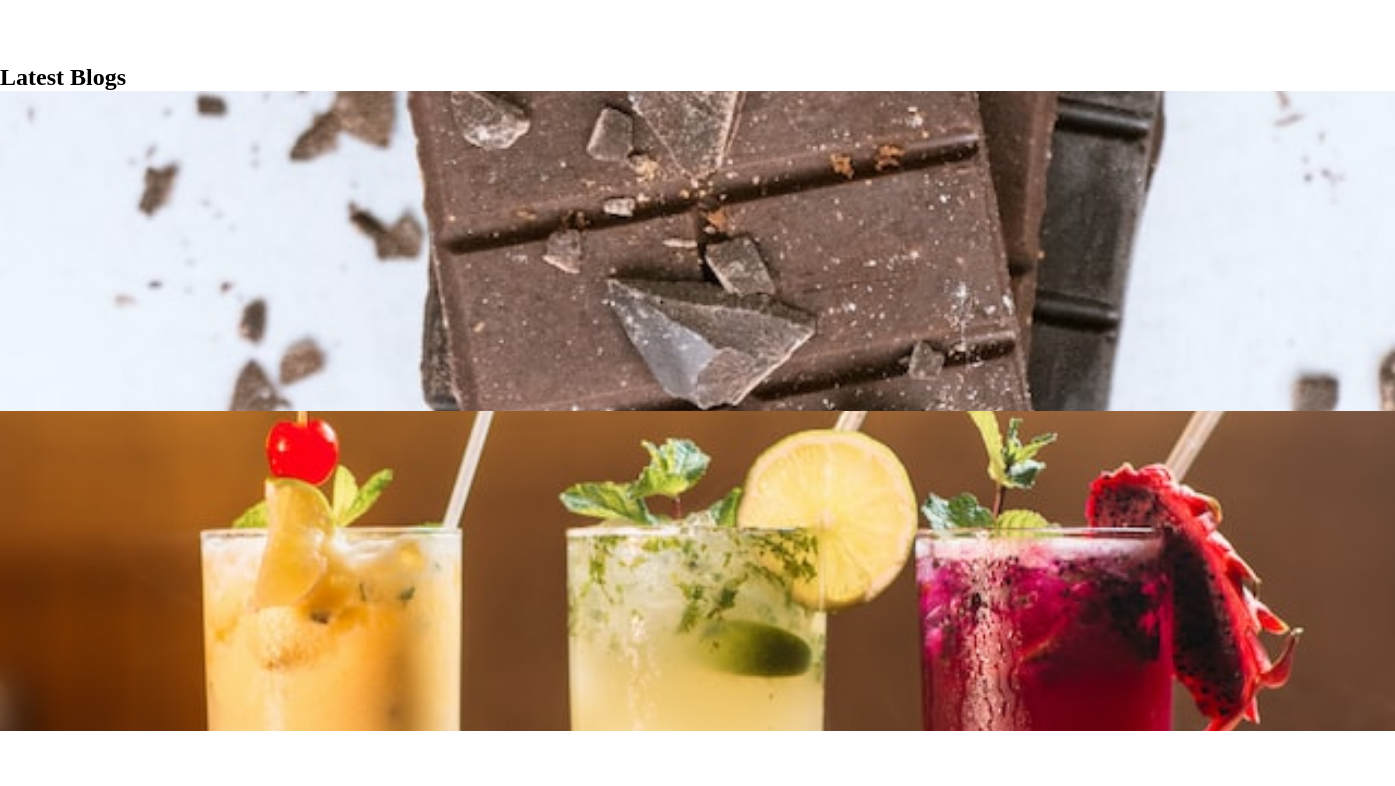
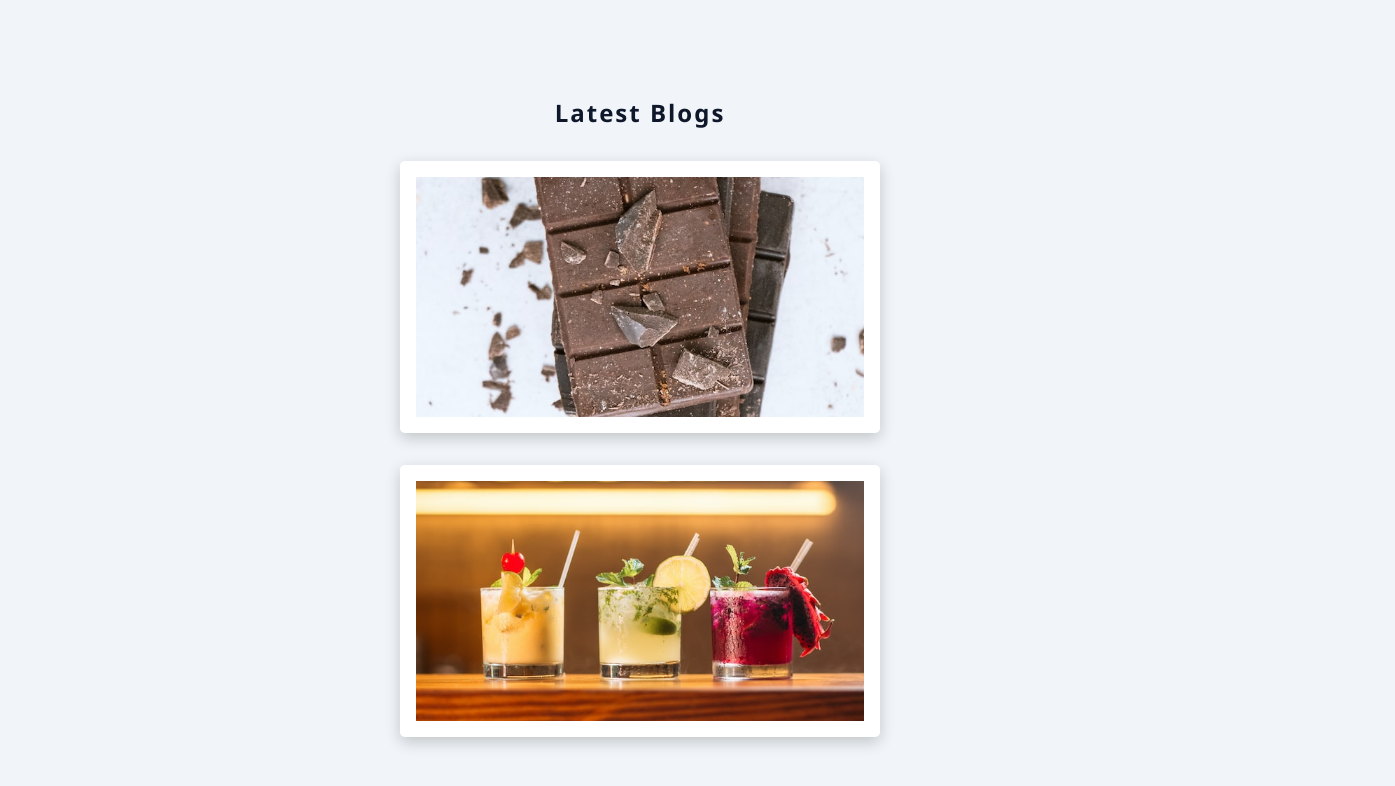
Before and after one commit to whitestorm2346/1111-web-demo-18, a plain HTML site: page demo/w05/blog_18.html in a window 1280 px wide. Shown: the whole page, 1395 px wide, since content can reach past the window. Drawn offline with Linux system fonts and the light colour scheme.

Commit message:
W05-P2: Add more details for blog class selector

```diff
--- a/demo/w05/blog_18.css
+++ b/demo/w05/blog_18.css
@@ -1,16 +1,54 @@
+:root {
+    --grey-light: #f1f5f9;
+    --grey-dark: #0f172a;
+    --border-radius: 0.3rem;
+}
+
 * {
     padding: 0;
     margin: 0;
     box-sizing: border-box;
 }
 
+body {
+    font-family: 'Segoe UI', Tahoma, Geneva, Verdana, sans-serif;
+    background-color: var(--grey-light);
+    color: var(--grey-dark);
+}
+
 .blogs {
-    padding: 4rem 0 ;
+    padding: 4rem 0;
+}
+
+.blogs-center {
+    width: 90vw;
+    margin: 0 auto;
+    max-width: 30rem;
+}
+
+.blog {
+    background-color: #fff;
+    padding: 1rem;
+    margin-bottom: 2rem;
+    border-radius: var(--border-radius);
+    box-shadow: 0 5px 15px rgba(0, 0, 0, 0.2);
+    transition: 0.5s ease-in-out all;
+}
+
+.section-title {
+    text-align: center;
+    text-transform: capitalize;
+    letter-spacing: 2px;
+    margin: 2rem;
+}
+
+.blog:hover {
+    box-shadow: 0 5px 15px rgba(0, 0, 0, 0.4);
 }
 
 .img {
     display: block;
-    width: 109%;
-    height: 20rem;
+    width: 100%;
+    height: 15rem;
     object-fit: cover;
 }
--- a/demo/w05/blog_18.html
+++ b/demo/w05/blog_18.html
@@ -10,7 +10,7 @@
 <body>
     <section class="blogs">
         <div class="section-title">
-            <h2>Latest Blogs</h2>
+            <h2>latest blogs</h2>
         </div>
 
         <div class="blogs-center">
```
Also changed, not shown: demo/md/w05/w05_18.md (+4 -0 lines), demo/md/w05/w05-p2.png (added).
